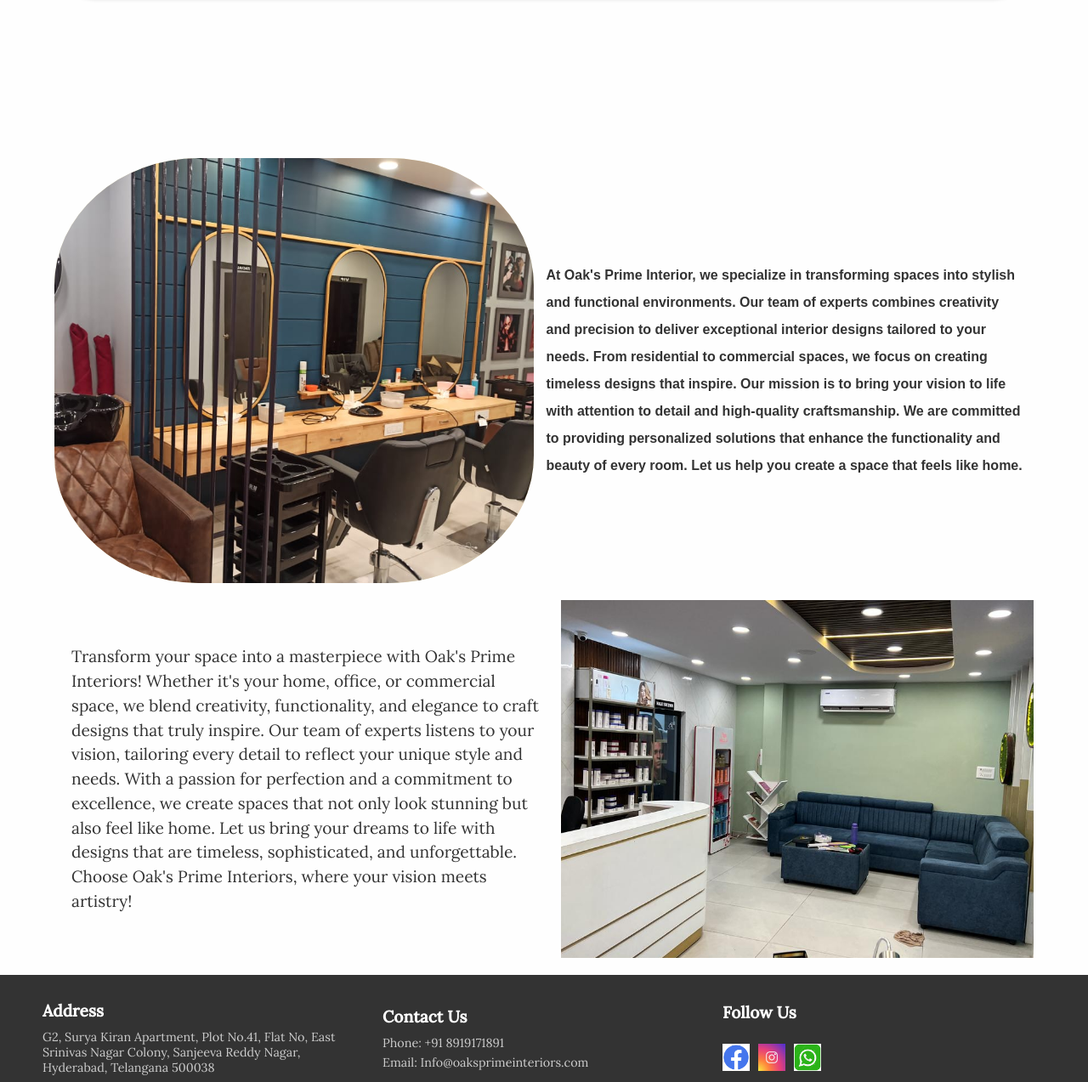
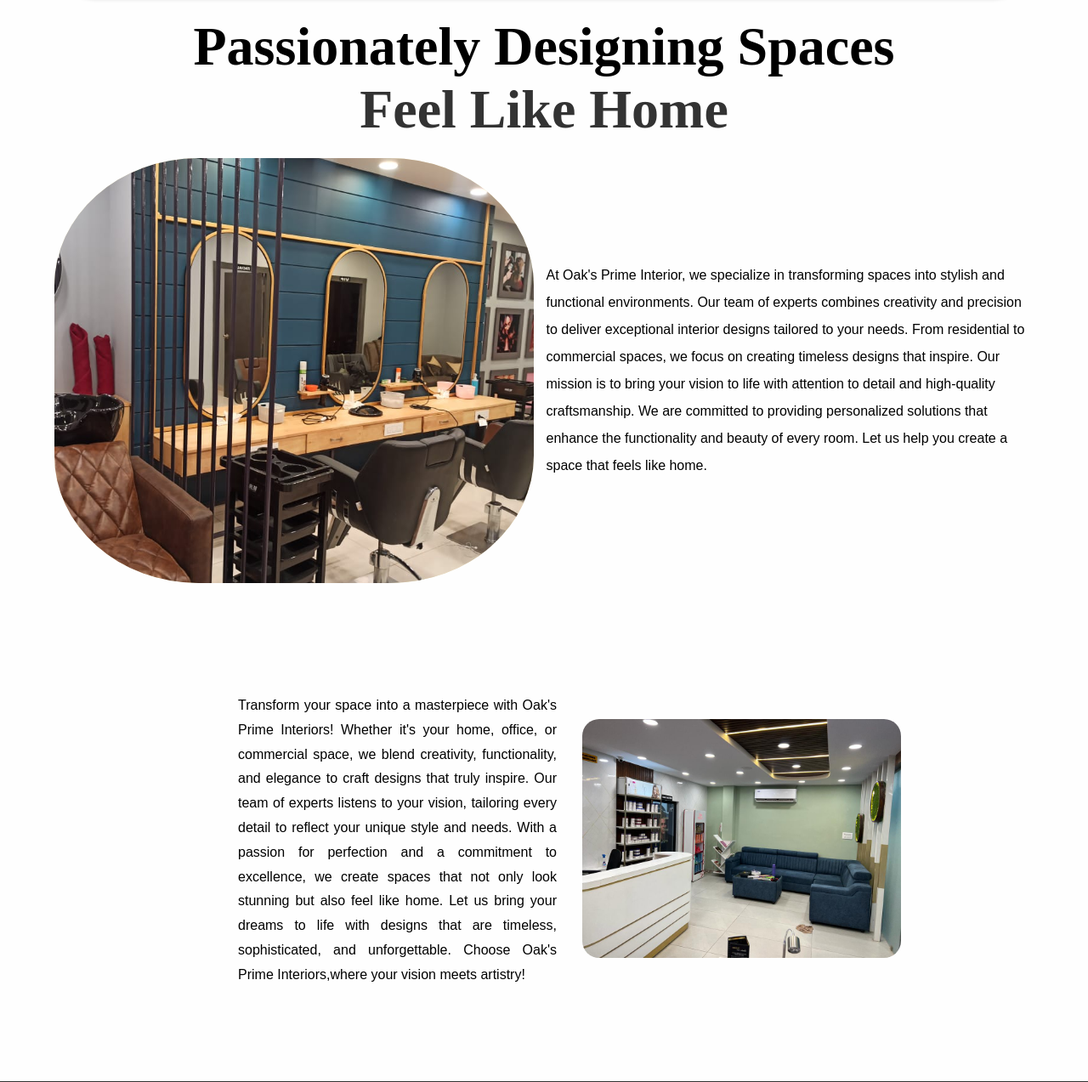
Before and after one commit to Revanth02-coder/hlo, a plain HTML site: page index.html in a window 1280 px wide. Shown: the part 1217-2490 px from the top of the page at 85% size. Drawn offline with Linux system fonts and the light colour scheme.

Commit message:
Update index.html

```diff
--- a/index.html
+++ b/index.html
@@ -7,8 +7,8 @@
     <link href="https://fonts.googleapis.com/css2?family=Audiowide&display=swap" rel="stylesheet">
     <link href="https://fonts.googleapis.com/css2?family=Lora:wght@400;500&display=swap" rel="stylesheet">
 
-    <style>
-        /* Basic reset for the page */
+
+    <style>/* Basic reset for the page */
         * {
             margin: 0;
             padding: 0;
@@ -22,6 +22,7 @@
         }
 
         /* Audiowide font for the title */
+        /* General Navbar Styles */
         .audiowide-regular {
             font-family: 'Audiowide', sans-serif;
             font-weight: 400;
@@ -30,7 +31,6 @@
             text-align: center;
         }
 
-        /* General Navbar Styles */
         .navbar {
             background-color: #ffffff;
             padding: 10px 20px;
@@ -40,6 +40,7 @@
             position: sticky;
             top: 0;
             z-index: 100;
+            transition: background-color 0.3s ease; /* Transition for background change */
         }
 
         .nav-list {
@@ -67,7 +68,15 @@
             background-color: #ffffff;
         }
 
+        /* Hover effects for desktop */
         .nav-item:hover .nav-link {
+            background-color: #cecece;
+            color: black;
+            transform: scale(1.1);
+        }
+
+        /* Mobile touch interaction simulation */
+        .nav-item:active .nav-link, .nav-link:focus {
             background-color: #cecece;
             color: black;
             transform: scale(1.1);
@@ -97,6 +106,7 @@
                 top: 100%;
                 left: 0;
                 box-shadow: 0 4px 6px rgba(0, 0, 0, 0.1);
+                transition: max-height 0.3s ease-out;
             }
 
             .nav-list.open {
@@ -112,6 +122,12 @@
                 font-size: 20px;
                 padding: 15px;
                 width: 100%;
+            }
+
+            .nav-link:focus, .nav-item:active .nav-link {
+                background-color: #cecece;
+                color: black;
+                transform: scale(1.1);
             }
         }
 
@@ -169,12 +185,16 @@
             cursor: pointer;
             z-index: 10;
             transition: transform 0.3s ease-in-out, background 0.3s ease; /* Smooth transition */
-            padding: 10px; /* Padding for buttons */
+            padding:  10px; /* Padding for buttons */
             border-radius: 50%;
         }
 
+        .nav-button:hover {
+            transform: scale(1.2); /* Add a scale effect on hover */
+        }
+
         .prev-button {
-            left: 10px;
+            left:  10px;
         }
 
         .next-button {
@@ -214,7 +234,7 @@
             position: relative;
             overflow: hidden;
             border-radius: 30%;
-            background-color: #f0e8be;
+            background-color:#f0e8be ;
         }
 
         .image-container img {
@@ -245,23 +265,16 @@
             padding-left: 15px;
             padding-right: 10px;
             line-height: 2;
-            font-family: Arial, sans-serif;
-            transform: translateX(-100%); /* Initially hide text off the left */
+            font-family:Arial, sans-serif;
+            transform: translateX(100%); /* Initially hide text off the right */
             opacity: 0; /* Initially hide text */
-            transition: transform 0.5s ease-out, opacity 0.5s ease-out; /* Smooth transition */
+            transition: transform 3s ease-out, opacity 3s ease-out; /* Smooth transition */
         }
 
-        /* Visible class will bring text into view from left */
+        /* Visible class will bring text into view from right */
         .text-container.visible {
-            transform: translateX(0); /* Slide in from the left */
+            transform: translateX(0); /* Slide in from the right */
             opacity: 1;
-        }
-
-        /* Styling for the paragraph text */
-        .text {
-            font-size: 1rem;
-            font-weight: bold;
-            color: #333;
         }
 
         /* Footer styles */
@@ -292,99 +305,99 @@
         .word {
             display: inline-block;
             opacity: 0; /* Start as invisible */
-            transform: translateY(100%); /* Start off-screen */
-            transition: opacity 0.8s ease-out, transform 0.8s ease-out; /* Smooth transition */
+            transform: translateY(-100%); /* Start from above */
+            animation: slideIn 3.5s forwards; /* Animation for sliding */
         }
 
-        /* Style for highlighted words */
-        .highlight {
-            color: #f0e8be;
+        /* Delay for each word to create a staggered effect */
+        .word:nth-child(1) {
+            animation-delay: 0.1s;
+        }
+        .word:nth-child(2) {
+            animation-delay: 0.2s;
+        }
+        .word:nth-child(3) {
+            animation-delay: 0.3s;
+        }
+        .word:nth-child(4) {
+            animation-delay: 0.4s;
+        }
+        .word:nth-child(5) {
+            animation-delay: 0.5s;
+        }
+        .word:nth-child(6) {
+            animation-delay: 0.6s;
+        }
+        .word:nth-child(7) {
+            animation-delay: 0.7s;
+        }
+        .word:nth-child(8) {
+            animation-delay: 0.8s;
+        }
+        .word:nth-child(9) {
+            animation-delay: 0.9s;
         }
 
-        /* Style for secondary words */
-        .secondary {
-            color: #9e9e9e;
+        /* Sliding animation */
+        @keyframes slideIn {
+            0% {
+                transform: translateY(-100%); /* Start from above */
+                opacity: 0;
+            }
+            100% {
+                transform: translateY(0); /* End at the normal position */
+                opacity: 1; /* Make the word fully visible */
+            }
         }
 
-        /* Style for visible words */
-        .word.visible {
-            opacity: 1; /* Make visible */
-            transform: translateY(0); /* Slide in to normal position */
+        .highlight {
+            color: #000000; /* Blue color for "Passionately Designing Spaces" */
         }
 
-        /* Style for the scroll container */
-        .scroll-container {
-            display: flex;
-            justify-content: space-between;
-            align-items: center;
-            width: 90%;
-            margin: 20px auto;
-            overflow: hidden;
+        .secondary {
+            color: #333; /* Dark grey for "Feel Like Home" */
         }
 
-        /* Style for the scroll text */
-        .scroll-text {
-            flex: 1;
-            padding: 20px;
-            font-size: 1.2rem;
-            line-height: 1.5;
-            color: #333;
-            opacity: 0; /* Initially hide text */
-            transform: translateX(-100%); /* Initially hide text off the left */
-            transition: transform 1s ease-out, opacity 1s ease-out; /* Smooth transition */
+        /* Responsive design */
+        @media (max-width: 768px) {
+            .container {
+                flex-direction: column;
+                height: auto;
             }
 
-        .scroll-text.visible {
-            transform: translateX(0); /* Slide in from the left */
-            opacity: 1;
+            .image-container, .text-container {
+                height: 50%;
             }
 
-        /* Style for the scroll image */
-        .scroll-image {
-            flex: 1;
-            height: 100%;
-            overflow: hidden;
+            .nav-list {
+                flex-direction: column;
+                align-items: center;
             }
 
-        .scroll-image img {
-            width: 100%;
-            height: 100%;
-            object-fit: cover;
-            opacity: 0; /* Initially hide image */
-            transform: scale(1);
-            transition: transform 1s ease, opacity 1s ease;
+            .nav-item {
+                margin-bottom: 10px;
+                margin-right: 0;
             }
 
-        .scroll-image img.visible {
-            opacity: 1;
-            transform: scale(1.2);
-        }
-
-        /* Responsive design for scroll container */
-        @media (max-width: 768px) {
-            .scroll-container {
+            .navbar {
                 flex-direction: column;
             }
 
-            .scroll-text, .scroll-image {
-                width: 100%;
-                max-width: 100%;
-                margin-left: 0;
-                margin-right: 0;
-            }
-
-            .scroll-text {
-                text-align: center; /* Center-align text for better appearance */
-                height: auto; /* Allow height to adjust */
-                margin-bottom: 20px; /* Add space between text and image */
-            }
-
-            .scroll-image {
-                height: auto; /* Allow height to adjust */
+            .nav-link:focus, .nav-item:active .nav-link {
+                background-color: #cecece;
+                color: black;
+                transform: scale(1.1);
             }
         }
 
-        /* Footer styles */
+        .aboutus {
+            text-align: center;
+            font-size: 30px;
+            color: #9e9e9e; /* Darker color for contrast */
+            margin-top: 20px; /* Space above the text */
+            font-family: "Ultra", serif;
+            font-weight: 400;
+        }
         .footer {
             background-color: #333;
             color: white;
@@ -426,7 +439,7 @@
             display: flex;
             flex-wrap: wrap;
             gap: 10px;
-            content:center;
+            justify-content: center;
             margin-top: 20px;
         }
 
@@ -450,6 +463,65 @@
                 margin: 10px auto;
             }
         }
+
+        .scroll-container {
+            display: flex;
+            flex-wrap: wrap; /* Allow wrapping for smaller screens */
+            align-items: center;
+            justify-content: space-between;
+            padding: 100px 20px; /* Adjust padding for better responsiveness */
+            gap: 20px;
+        }
+
+        /* Text Block Styling */
+        .scroll-text {
+            flex: 1;
+            max-width: 500px; /* Limit max width for consistency */
+            opacity: 0; /* Initially hidden */
+            line-height: 1.8; /* Adjust line spacing for readability */
+            font-family: Arial, sans-serif;
+            transform: translateX(-100px); /* Move left off-screen */
+            transition: all 0.6s ease-out; /* Smooth animation */
+            padding: 10px;
+            text-align: justify;
+            box-sizing: border-box;
+            margin-left: 250px; /* Include padding in width */
+            height: 100%; /* Ensure it takes full height */
+            overflow: hidden; /* Ensure text doesn't overflow */
+        }
+
+        /* Add visibility class to reveal text */
+        .scroll-text.visible {
+            opacity: 1;
+            transform: translateX(0); /* Slide into view */
+        }
+
+        /* Image Block Styling */
+        .scroll-image {
+            flex: 1;
+            max-width: 500px; /* Limit max width for consistency */
+            opacity: 0; /* Initially hidden */
+            transform: translateX(100px); /* Move right off-screen */
+            transition: all 0.6s ease-out; /* Smooth animation */
+            box-sizing: border-box;
+            margin-right: 200px; /* Include padding in width */
+            height: 100%; /* Ensure it takes full height */
+        }
+
+        /* Image styles */
+        .scroll-image img {
+            width: 100%;
+            height: 100%; /* Ensure the image takes full height of its container */
+            object-fit: cover; /* Ensure image covers the area without distortion */
+            border-radius: 20px;
+        }
+
+        /* Add visibility class to reveal image */
+        .scroll-image.visible {
+            opacity: 1;
+            transform: translateX(0); /* Slide into view */
+        }
+
         </style>
 </head>
 <body>
@@ -468,6 +540,7 @@
         <img src="images/logo.png" class="image-slide" alt="Image" style="width: 500px; height: auto;border-radius: 20%;margin-left: 500px;">
     </div>
 
+
     <div class="gallery">
         <img src="images/IMG-20200731-WA0020 copy.jpg" class="active" alt="Image 1">
         <div class="image-text"><span class="first-word">Designing spaces</span>,<br> that inspire creativity and relaxation</div>
@@ -475,7 +548,7 @@
         <img src="images/IMG-20200731-WA0025.jpg" alt=" Image 2">
         <div class="image-text"><span class="first-word">Bringing your</span>,<br> dream home to life with style</div>
 
-        <img src="images/safeimagekit-IMG-20 200711-WA0071.jpg" alt="Image 3">
+        <img src="images/safeimagekit-IMG-20201116-WA0071.jpg" alt="Image 3">
         <div class="image-text"><span class="first-word">Where modern</span>,<br>elegance meets timeless interior design</div>
 
         <img src="images/safeimagekit-WhatsApp Image 2024-07-01 at 17.11.56_1b0ccdd6.jpg" alt="Image 4">
@@ -497,23 +570,25 @@
         </strong>
     </div>
 
+
+
     <div class="container">
         <div class="image-container">
             <img src="images/WhatsApp Image 2024-07-01 at 17.11.56_ced422be.jpg" class="active" alt="Image 1">
             <img src="images/WhatsApp Image 2024-07-01 at 17.11.56_a9a7fe70.jpg" alt="Image 2">
             <img src="images/WhatsApp Image 2024-07-01 at 17.11.56_3373263f.jpg" alt="Image 3">
+
         </div>
 
         <div class="text-container fade-in">
             <p class="text">At Oak's Prime Interior, we specialize in transforming spaces into stylish and functional environments. Our team of experts combines creativity and precision to deliver exceptional interior designs tailored to your needs. From residential to commercial spaces, we focus on creating timeless designs that inspire. Our mission is to bring your vision to life with attention to detail and high-quality craftsmanship. We are committed to providing personalized solutions that enhance the functionality and beauty of every room. Let us help you create a space that feels like home.</p>
         </div>
     </div>
-
     <div class="scroll-container">
         <!-- Left Text Block -->
         <div class="scroll-text hidden-left">
             <p class="scroll-description">
-                Transform your space into a masterpiece with Oak's Prime Interiors! Whether it's your home, office, or commercial space, we blend creativity, functionality, and elegance to craft designs that truly inspire. Our team of experts listens to your vision, tailoring every detail to reflect your unique style and needs. With a passion for perfection and a commitment to excellence, we create spaces that not only look stunning but also feel like home. Let us bring your dreams to life with designs that are timeless, sophisticated, and unforgettable. Choose Oak's Prime Interiors, where your vision meets artistry!
+                Transform your space into a masterpiece with Oak's Prime Interiors! Whether it's your home, office, or commercial space, we blend creativity, functionality, and elegance to craft designs that truly inspire. Our team of experts listens to your vision, tailoring every detail to reflect your unique style and needs. With a passion for perfection and a commitment to excellence, we create spaces that not only look stunning but also feel like home. Let us bring your dreams to life with designs that are timeless, sophisticated, and unforgettable. Choose Oak's Prime Interiors,where your vision meets artistry!
             </p>
         </div>
 
@@ -522,13 +597,12 @@
             <img src="images/WhatsApp Image 2024-07-01 at 17.11.56_e5fc2376 - Copy.jpg" alt="Interior Design" />
         </div>
     </div>
-
     <footer class="footer">
         <div class="footer-container">
             <!-- Address Section -->
             <div class="footer-info">
                 <h4>Address</h4>
-                <p>G2, Surya Kiran Apartment, Plot No.41, Flat No, East Srinivas Nagar Colony, Sanjeeva Reddy Nagar, Hyderabad, Telangana 500038</p>
+                <p>G2, Surya Kiran Apartment, Plot No.41, Flat No, East Srinivas Nagar Colony, Sanjeeva Reddy Nagar, Hyderabad, Telangana 500038</p>
             </div>
 
             <!-- Contact Section -->
@@ -549,7 +623,6 @@
             </div>
         </div>
     </footer>
-
     <script>
         const images = document.querySelectorAll('.gallery img');
         const prevButton = document.getElementById('prevButton');
@@ -597,13 +670,11 @@
 
         setInterval(changeContainerImage, 4000); // Change image every 4 seconds
 
-        // JavaScript to detect scroll and show the text and image when they're in view
+        // JavaScript to detect scroll and show the text when it's in view
         document.addEventListener('DOMContentLoaded', function () {
             const text = document.querySelector('.text');
             const galleryFooter = document.querySelector('.gallery-footer.fade-in');
             const textContainer = document.querySelector('.text-container.fade-in');
-            const scrollText = document.querySelector('.scroll-text');
-            const scrollImage = document.querySelector('.scroll-image img');
 
             function checkScroll() {
                 const windowHeight = window.innerHeight;
@@ -625,18 +696,6 @@
                 if (textContainerRect.top <= windowHeight * 0.8 && textContainerRect.bottom >= 0) {
                     textContainer.classList.add('visible');
                 }
-
-                // Check for the scroll text
-                const scrollTextRect = scrollText.getBoundingClientRect();
-                if (scrollTextRect.top <= windowHeight * 0.8 && scrollTextRect.bottom >= 0) {
-                    scrollText.classList.add('visible');
-                }
-
-                // Check for the scroll image
-                const scrollImageRect = scrollImage.getBoundingClientRect();
-                if (scrollImageRect.top <= windowHeight * 0.8 && scrollImageRect.bottom >= 0) {
-                    scrollImage.classList.add('visible');
-                }
             }
 
             // Run checkScroll initially to see if the elements are already in view
@@ -645,7 +704,6 @@
             // Run checkScroll when the page is scrolled
             window.addEventListener('scroll', checkScroll);
         });
-
         // Select elements to animate
 const textBlock = document.querySelector('.scroll-text');
 const imageBlock = document.querySelector('.scroll-image');
@@ -668,6 +726,8 @@
         imageBlock.classList.add('visible'); // Add class to trigger animation
     }
 });
+
     </script>
+
 </body>
 </html>
```
Lines whose indentation alone changed are shown as unchanged.
